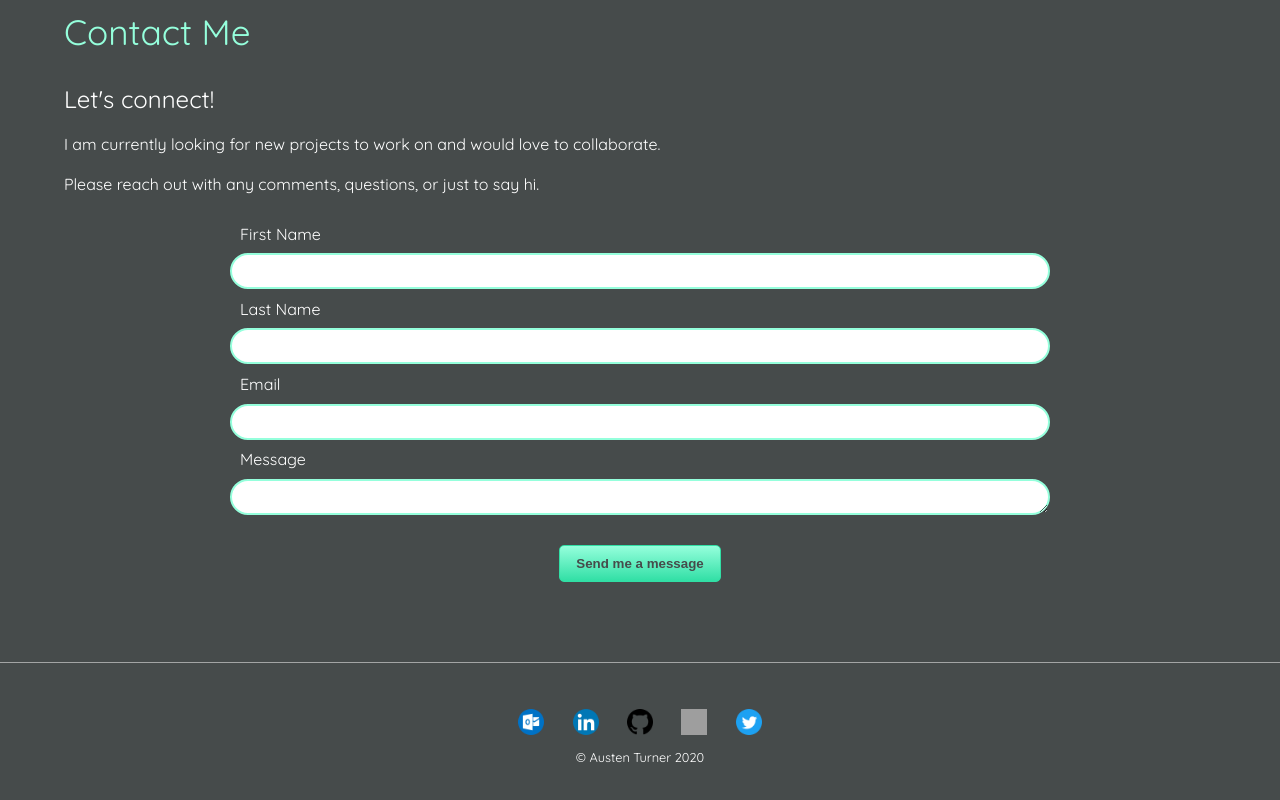
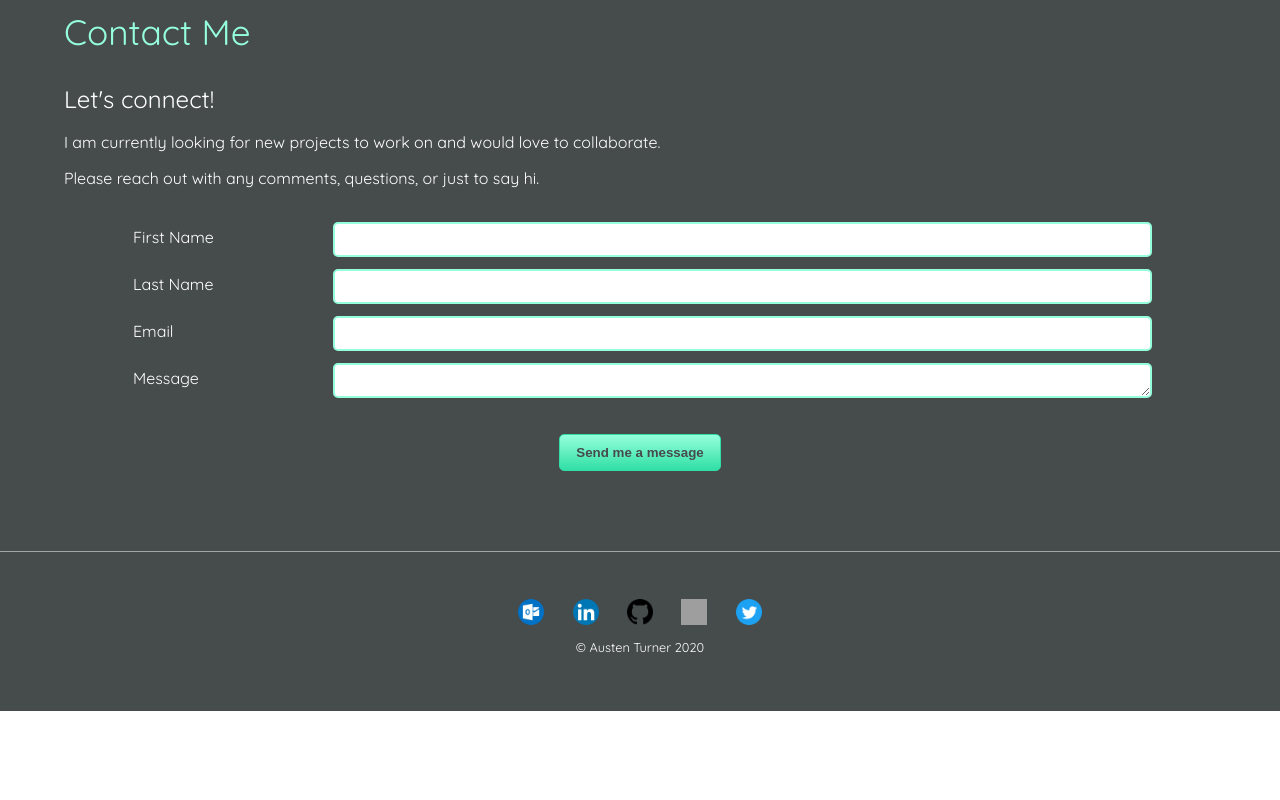
Before and after one commit to austenpturner/React-Portfolio, a React (Create React App) app in the folder frontend/: page / in a window 1280 px wide. Shown: the part 2310-3110 px from the top of the page. After the commit the page ends 3021 px from the top, so only its background shows below. Built offline with nearby package versions, Linux system fonts and the light colour scheme; grey boxes are pictures that could not be loaded.

Commit message:
update contact form styles

```diff
--- a/frontend/src/components/Main/mainstyles.css
+++ b/frontend/src/components/Main/mainstyles.css
@@ -237,7 +237,7 @@ h2 {
 }
 
 #main #contact #content-container p {
-  margin: 10px 0;
+  margin: 8px 0;
 }
 
 #main #contact #contact-form {
@@ -251,7 +251,7 @@ h2 {
   -webkit-box-pack: space-evenly;
       -ms-flex-pack: space-evenly;
           justify-content: space-evenly;
-  margin: 10px auto 40px;
+  margin: 20px auto 40px;
   width: 80%;
 }
 
@@ -264,13 +264,12 @@ h2 {
   display: -webkit-box;
   display: -ms-flexbox;
   display: flex;
-  -webkit-box-orient: vertical;
+  -webkit-box-orient: horizontal;
   -webkit-box-direction: normal;
-      -ms-flex-direction: column;
-          flex-direction: column;
-  -webkit-box-pack: center;
-      -ms-flex-pack: center;
-          justify-content: center;
+      -ms-flex-direction: row;
+          flex-direction: row;
+  -ms-flex-pack: distribute;
+      justify-content: space-around;
   -ms-flex-wrap: wrap;
       flex-wrap: wrap;
 }
@@ -278,22 +277,23 @@ h2 {
 #main #contact #contact-form .form-group label,
 #main #contact #contact-form .form-group input,
 #main #contact #contact-form .form-group textarea {
-  width: 80%;
-  margin: 0px auto;
+  margin: 6px auto;
 }
 
 #main #contact #contact-form .form-group label {
-  padding: 0.6em;
+  padding: 5px;
   text-align: left;
+  width: 20%;
 }
 
 #main #contact #contact-form .form-group input,
 #main #contact #contact-form .form-group textarea {
   border: 2px solid #95ffdc;
-  border-radius: 5em;
+  border-radius: 5px;
   font-size: 0.9em;
-  height: 2.5em;
-  padding-left: 1em;
+  height: 35px;
+  padding-left: 8px;
+  width: 80%;
 }
 
 #main #contact #contact-form .form-group input:focus,
@@ -302,23 +302,10 @@ h2 {
 }
 
 #main #contact #contact-form .form-group textarea {
-  border-radius: 2em;
+  border-radius: 5px;
   font-family: 'Open Sans', sans-serif;
-}
-
-#main #contact #contact-form .form-group p {
-  color: #dc5050;
-  font-weight: bold;
-  margin: 8px auto;
-  text-align: center;
-  width: 60%;
-}
-
-#main #contact #contact-form .form-group #firstName-error,
-#main #contact #contact-form .form-group #lastName-error,
-#main #contact #contact-form .form-group #email-error,
-#main #contact #contact-form .form-group #msg-error {
-  display: none;
+  padding-left: 4px;
+  padding-top: 6px;
 }
 
 #main #contact #contact-form #button-container {
@@ -352,7 +339,7 @@ h2 {
 }
 
 #main #contact #contact-form #button-container #form-error {
-  color: #dc5050;
+  color: #ff7c7c;
 }
 
 #main #contact #contact-form .hide {
--- a/frontend/src/components/Main/mainstyles.scss
+++ b/frontend/src/components/Main/mainstyles.scss
@@ -147,9 +147,7 @@ h2 {
 
     }
     #contact {
-        // border: 1px solid white;
         margin: 20px auto 0;
-        // min-height: 90vh;
         h2 {
             margin: 40px auto 20px;
             width: 90%;
@@ -164,58 +162,47 @@ h2 {
                 margin: 10px 0;
             }
             p {
-                margin: 10px 0;
+                margin: 8px 0;
             }
         }
         #contact-form {
             @include flex (column, space-evenly);
-            // border: 1px solid white;
-            margin: 10px auto 40px;
+            margin: 20px auto 40px;
             width: 80%;
             h4 {
                 font-weight: 400;
                 margin: 20px auto;
             }
             .form-group {
-                @include flex (column, center);
+                @include flex (row, space-around);
                 flex-wrap: wrap;
                 label,
                 input,
                 textarea {
-                    width: 80%;
-                    margin: 0px auto;
+                    margin: 6px auto;
                 }
                 label {
-                    padding: 0.6em;
+                    padding: 5px;
                     text-align: left;
+                    width: 20%;
                 }
                 input,
                 textarea {
                     border: 2px solid $lightBlue;
-                    border-radius: 5em;
+                    border-radius: 5px;
                     font-size: 0.9em;
-                    height: 2.5em;
-                    padding-left: 1em;
+                    height: 35px;
+                    padding-left: 8px;
+                    width: 80%;
                     &:focus {
                     outline: none;
                     }
                 }
                 textarea {
-                    border-radius: 2em;
+                    border-radius: 5px;
                     font-family: 'Open Sans', sans-serif;
-                }
-                p {
-                    color: rgb(220, 80, 80);
-                    font-weight: bold;
-                    margin: 8px auto;
-                    text-align: center;
-                    width: 60%;
-                }
-                #firstName-error,
-                #lastName-error,
-                #email-error,
-                #msg-error {
-                    display: none;
+                    padding-left: 4px;
+                    padding-top: 6px;
                 }
             }
             #button-container {
@@ -235,7 +222,7 @@ h2 {
                     text-align: center;
                 }
                 #form-error {
-                    color: rgb(220, 80, 80);
+                    color: rgb(255, 124, 124);
                 }
             }
             .hide {
```
Also changed, not shown: 1 other file (tests, documents, lock files or other folders).
